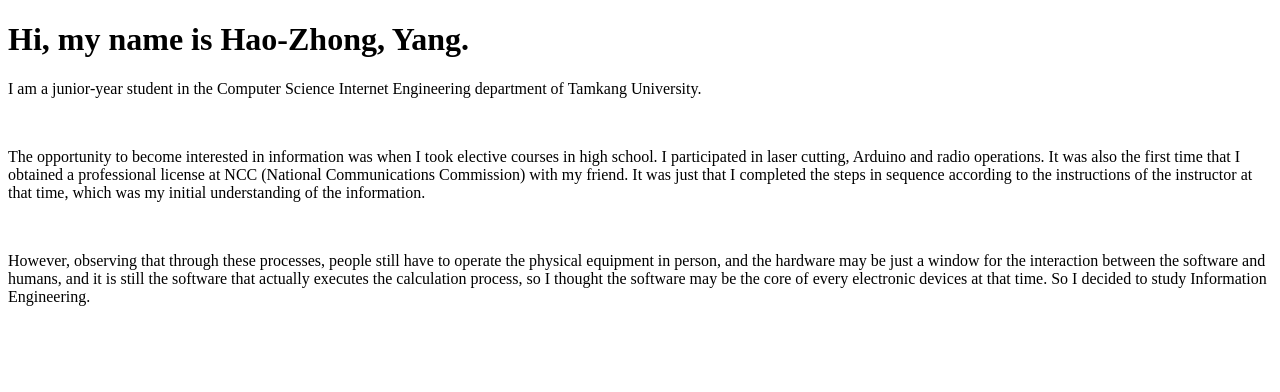
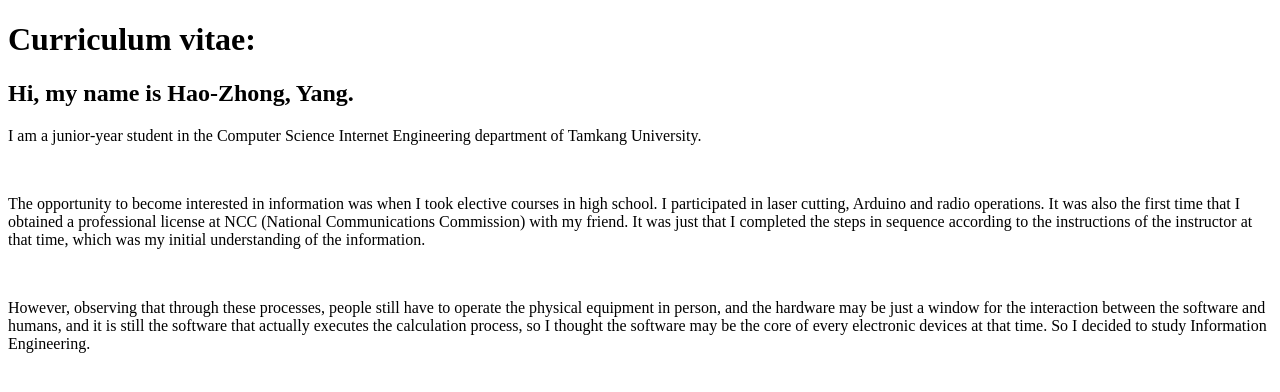
Before and after one commit to Hao20210808/Hao20210808.github.io, a plain HTML site: page index.html in a window 1280 px wide. Drawn offline with Linux system fonts and the light colour scheme.

Commit message:
Update index.html

```diff
--- a/index.html
+++ b/index.html
@@ -1,17 +1,24 @@
 <!DOCTYPE html>
 <html>
 <body>
-  <h1>Hi, my name is Hao-Zhong, Yang.</h1>
+  <h1>
+    Curriculum vitae:
+  </h1>
+  <h2>
+    Hi, my name is Hao-Zhong, Yang.
+  </h2>
   <p>
     I am a junior-year student in the Computer Science Internet Engineering department of Tamkang University.
-  </p><br>
+  </p>
+  <br>
   <p>
     The opportunity to become interested in information was when I took elective courses in high school.
     I participated in laser cutting, Arduino and radio operations.
     It was also the first time that I obtained a professional license at NCC (National Communications Commission) with my friend.
     It was just that I completed the steps in sequence according to the instructions of the instructor at that time,
     which was my initial understanding of the information.
-  </p><br>
+  </p>
+  <br>
   <p>
     However, observing that through these processes,
     people still have to operate the physical equipment in person,
```
